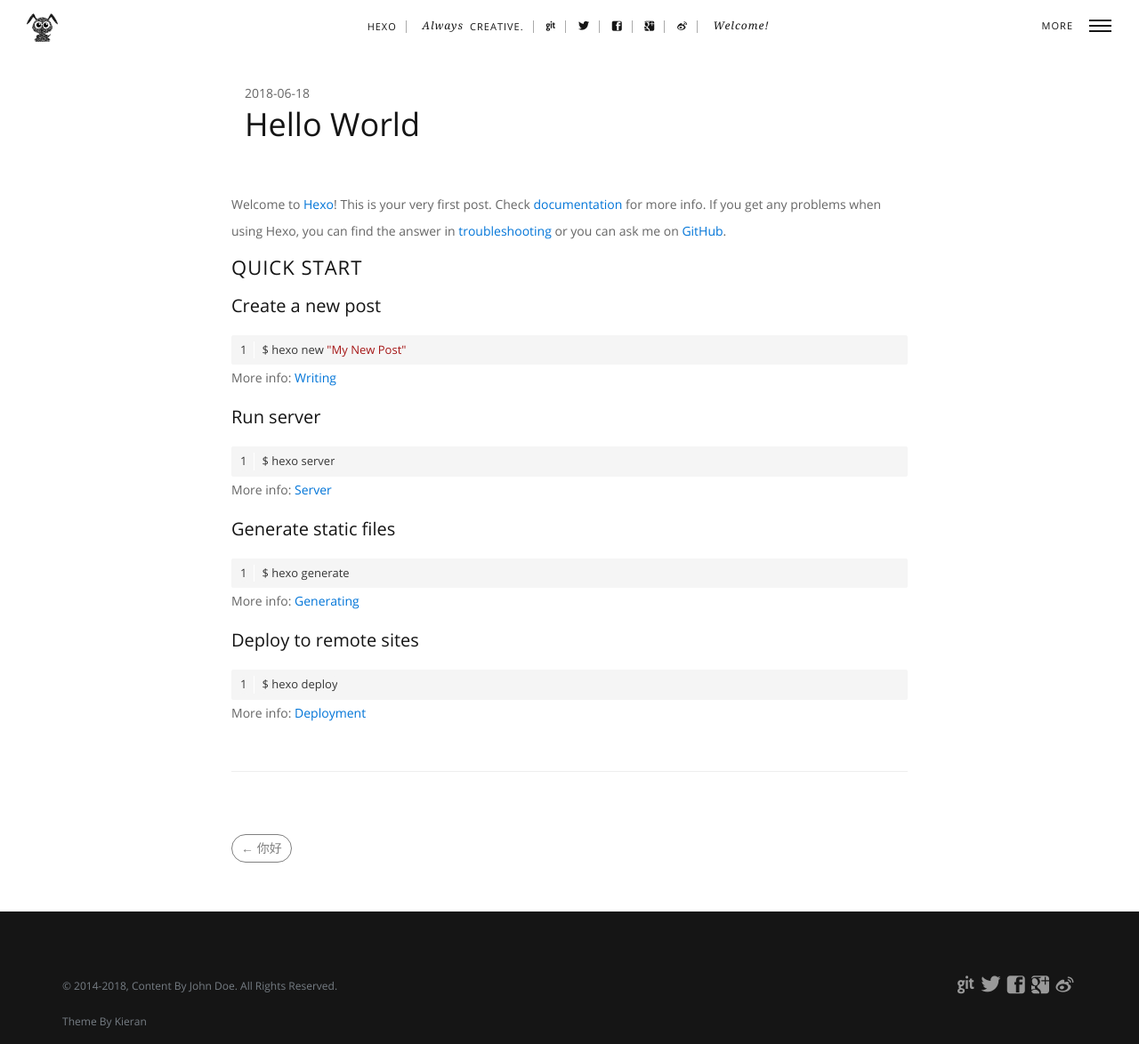
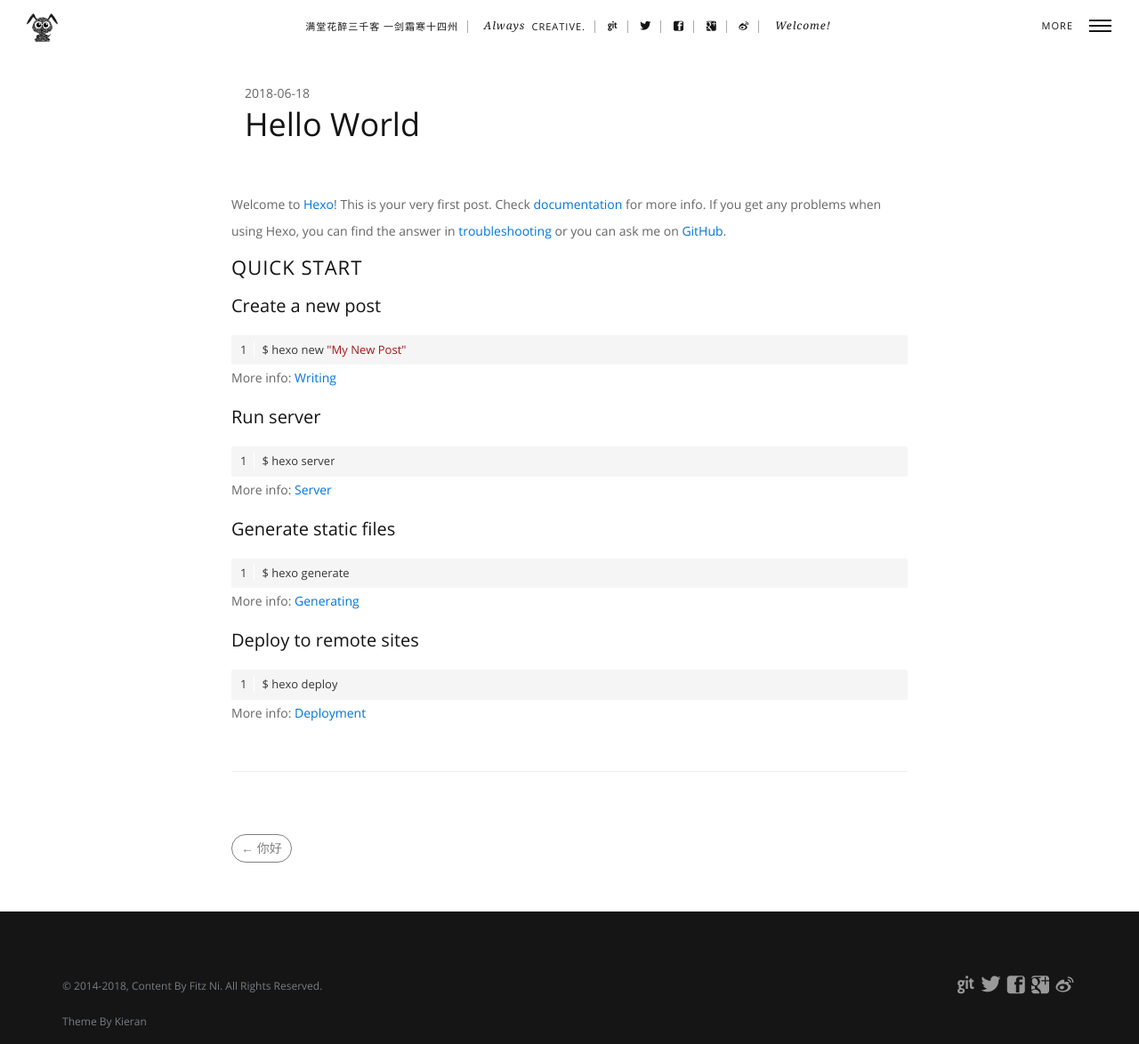
Before and after one commit to nituoxin/nituoxin, a plain HTML site: page 2018/06/18/hello-world/index.html in a window 1280 px wide. Shown: the whole page at 89% size. Drawn offline with Linux system fonts and the light colour scheme.

Commit message:
Site updated: 2018-06-18 14:30:14

```diff
--- a/2018/06/18/hello-world/index.html
+++ b/2018/06/18/hello-world/index.html
@@ -17,20 +17,20 @@
 <!--<![endif]-->
 
 <head>
-  <title>Hello World | Hexo</title>
+  <title>Hello World | 满堂花醉三千客 一剑霜寒十四州</title>
   <!-- Meta data -->
     <meta http-equiv="Content-Type" content="text/html" charset="UTF-8" >
     <meta http-equiv="X-UA-Compatible" content="IE=edge"/>
     <meta name="viewport" content="width=device-width, initial-scale=1.0" />
-    <meta name="generator" content="Hexo">
-    <meta name="author" content="John Doe">
+    <meta name="generator" content="满堂花醉三千客 一剑霜寒十四州">
+    <meta name="author" content="Fitz Ni">
     <meta name="description" content="" />
     <meta name="keywords" content="" />
 
     <!-- Favicon, (keep icon in root folder) -->
     <link rel="Shortcut Icon" href="/img/favicon.ico" type="image/ico">
 
-    <link rel="alternate" href="/atom.xml" title="Hexo" type="application/atom+xml">
+    <link rel="alternate" href="/atom.xml" title="满堂花醉三千客 一剑霜寒十四州" type="application/atom+xml">
     <link rel="stylesheet" href="/css/all.css" media="screen" type="text/css">
 
     <link rel="stylesheet" href="/highlightjs/vs.css" type="text/css">
@@ -130,7 +130,7 @@
                     <!-- Info-bar -->
                     <nav>
                         <ul class="nav">
-                            <li><a href="/" class="animsition-link">Hexo</a></li>
+                            <li><a href="/" class="animsition-link">满堂花醉三千客 一剑霜寒十四州</a></li>
                             <li class="nolink"><span>Always </span>Creative.</li>
 
                             <li><a href="https://github.com/" title="Github" target="_blank"><i class="icon-github"></i></a></li>
@@ -265,7 +265,7 @@
     <div class="container">
             <div class="copy">
                 <p>
-                    &copy; 2014<script>new Date().getFullYear()>2010&&document.write("-"+new Date().getFullYear());</script>, Content By John Doe. All Rights Reserved.
+                    &copy; 2014<script>new Date().getFullYear()>2010&&document.write("-"+new Date().getFullYear());</script>, Content By Fitz Ni. All Rights Reserved.
                 </p>
                 <p>Theme By <a href="//go.kieran.top" style="color: #767D84">Kieran</a></p>
             </div>
```
Also changed, not shown: 2018/06/18/你好/index.html (+6 -6 lines), archives/2018/06/index.html (+6 -6 lines), archives/2018/index.html (+6 -6 lines), archives/index.html (+6 -6 lines), index.html (+6 -6 lines).
